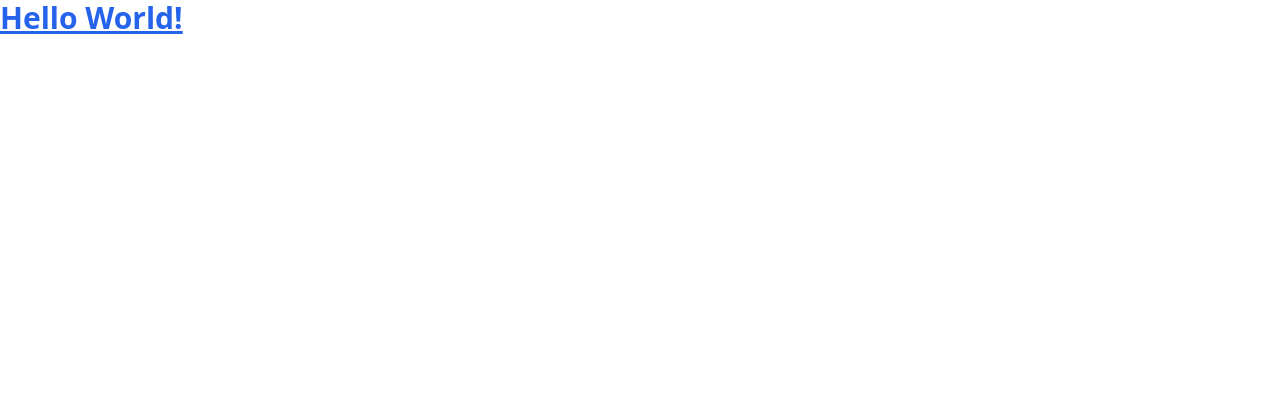
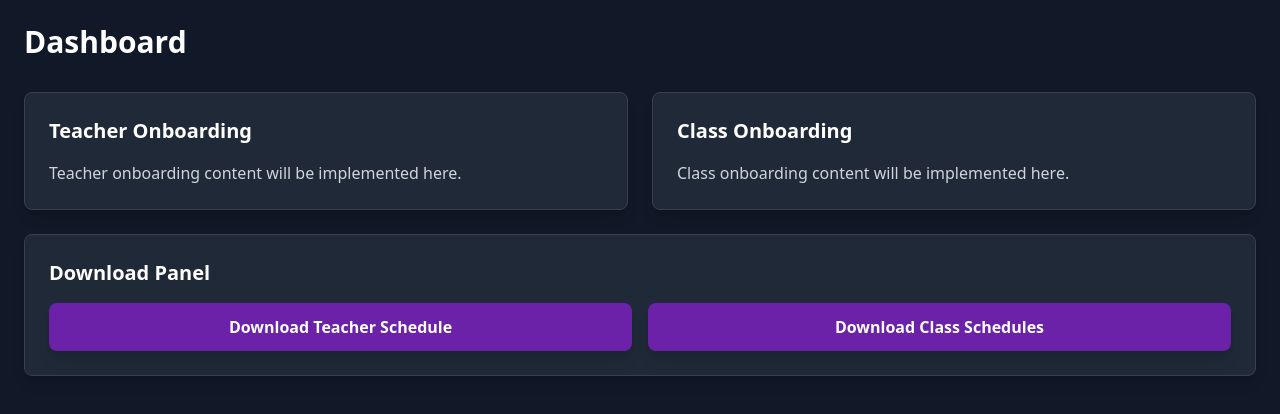
Before and after one commit to SHIBINSHA02/planora-semiauto, a React (Vite) app in the folder frontend/: page / in a window 1280 px wide. Shown: the top 414 px of the page. Built offline with nearby package versions, Linux system fonts and the light colour scheme.

Commit message:
dashboard initial layout

```diff
--- a/frontend/src/App.jsx
+++ b/frontend/src/App.jsx
@@ -1,8 +1,8 @@
+import Dashboard from './dashboard/dashboard';
+
 function App() {
   return (
-    <h1 className="text-3xl font-bold underline text-blue-600">
-      Hello World!
-    </h1>
+    <Dashboard />
   )
 }
 
--- /dev/null
+++ b/frontend/src/dashboard/class_onboarding.jsx
@@ -0,0 +1,11 @@
+import React from 'react';
+
+const ClassOnboarding = () => {
+  return (
+    <div className="text-gray-300">
+      <p>Class onboarding content will be implemented here.</p>
+    </div>
+  );
+};
+
+export default ClassOnboarding;
--- /dev/null
+++ b/frontend/src/dashboard/dashboard.jsx
@@ -0,0 +1,40 @@
+import React from 'react';
+import ClassOnboarding from './class_onboarding';
+import TeacherOnboarding from './teacher_onboarding';
+import DownloadPanel from './download_panel';
+
+const Dashboard = () => {
+  return (
+    <div className="min-h-screen bg-gray-900 p-6">
+      <div className="max-w-7xl mx-auto">
+        <h1 className="text-3xl font-bold text-white mb-8">Dashboard</h1>
+
+        {/* Top section with left and right panels */}
+        <div className="grid grid-cols-2 gap-6 mb-6">
+
+
+          {/* Right panel - Teacher Onboarding */}
+          <div className="bg-gray-800 rounded-lg shadow-lg p-6 border border-gray-700">
+            <h2 className="text-xl font-semibold text-white mb-4">Teacher Onboarding</h2>
+            <TeacherOnboarding />
+          </div>
+
+          {/* Left panel - Class Onboarding */}
+          <div className="bg-gray-800 rounded-lg shadow-lg p-6 border border-gray-700">
+            <h2 className="text-xl font-semibold text-white mb-4">Class Onboarding</h2>
+            <ClassOnboarding />
+          </div>
+
+        </div>
+
+        {/* Bottom section - Download Panel */}
+        <div className="bg-gray-800 rounded-lg shadow-lg p-6 border border-gray-700">
+          <h2 className="text-xl font-semibold text-white mb-4">Download Panel</h2>
+          <DownloadPanel />
+        </div>
+      </div>
+    </div>
+  );
+};
+
+export default Dashboard;
--- /dev/null
+++ b/frontend/src/dashboard/download_panel.jsx
@@ -0,0 +1,33 @@
+import React from 'react';
+
+const DownloadPanel = () => {
+  const handleDownloadTeacherSchedule = () => {
+    // TODO: Implement download teacher schedule functionality
+    console.log('Download teacher schedule clicked');
+  };
+
+  const handleDownloadClassSchedules = () => {
+    // TODO: Implement download class schedules functionality
+    console.log('Download class schedules clicked');
+  };
+
+  return (
+    <div className="grid grid-cols-2 gap-4">
+      <button
+        onClick={handleDownloadTeacherSchedule}
+        className="bg-purple-800 hover:bg-purple-700 text-white font-semibold py-3 px-6 rounded-lg transition-colors duration-200 shadow-lg hover:shadow-xl"
+      >
+        Download Teacher Schedule
+      </button>
+
+      <button
+        onClick={handleDownloadClassSchedules}
+        className="bg-purple-800 hover:bg-purple-700 text-white font-semibold py-3 px-6 rounded-lg transition-colors duration-200 shadow-lg hover:shadow-xl"
+      >
+        Download Class Schedules
+      </button>
+    </div>
+  );
+};
+
+export default DownloadPanel;
--- /dev/null
+++ b/frontend/src/dashboard/teacher_onboarding.jsx
@@ -0,0 +1,11 @@
+import React from 'react';
+
+const TeacherOnboarding = () => {
+  return (
+    <div className="text-gray-300">
+      <p>Teacher onboarding content will be implemented here.</p>
+    </div>
+  );
+};
+
+export default TeacherOnboarding;
```
